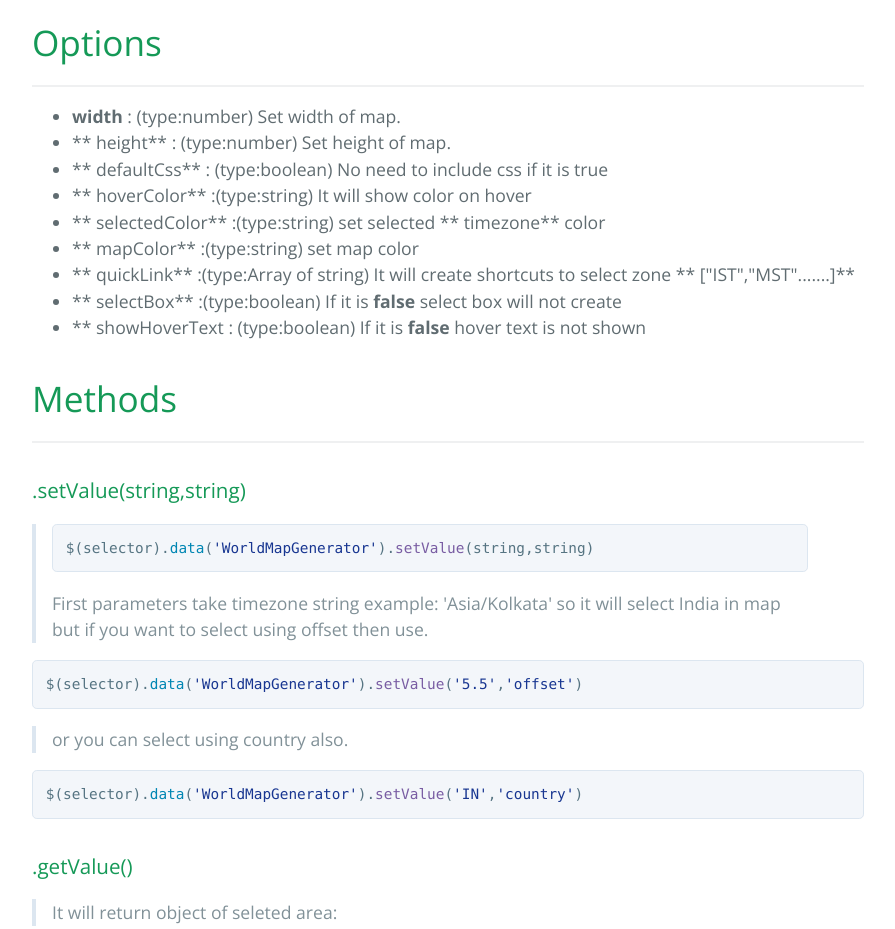
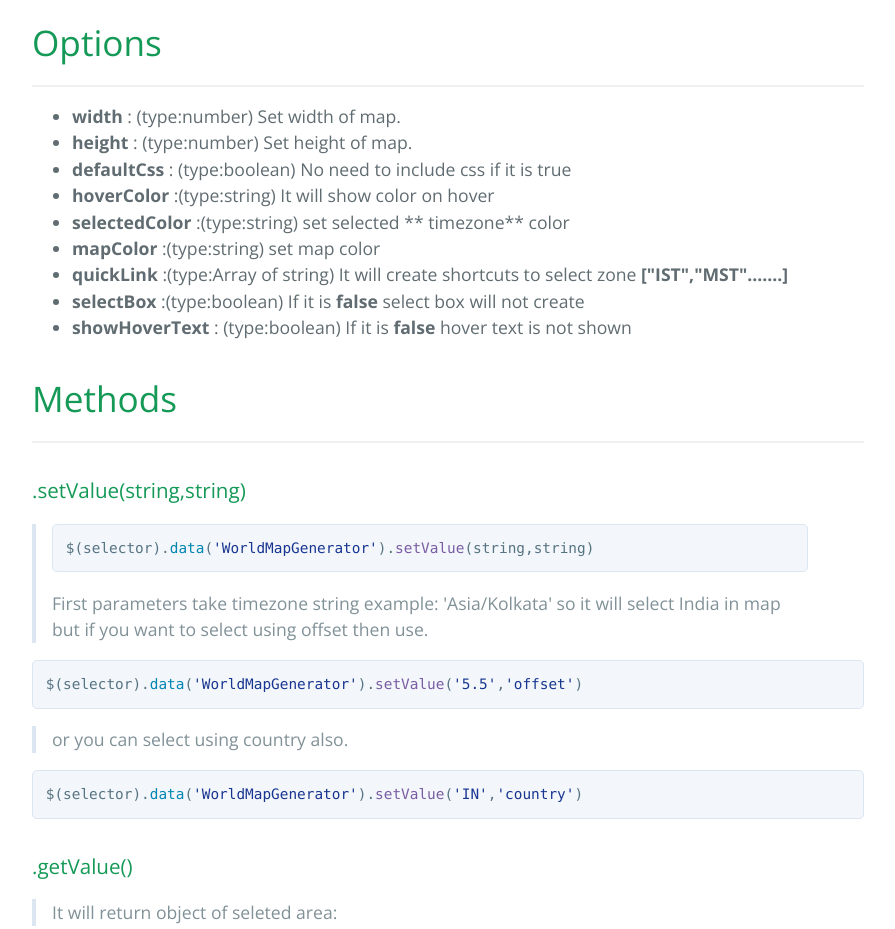
Before and after one commit to kevalbhatt/timezone-picker, a plain HTML site: page index.html in a window 1280 px wide. Shown: the part 1720-2649 px from the top of the page, without its empty margins (192-1087 px from the left). Drawn offline with nearby package versions, Linux system fonts and the light colour scheme.

```diff
--- a/index.html
+++ b/index.html
@@ -75,14 +75,22 @@
 <ul>
 <li>
 <strong>width</strong> : (type:number) Set width of map.</li>
-<li>** height** : (type:number) Set height of map.</li>
-<li>** defaultCss** : (type:boolean)  No need to include css if it is true</li>
-<li>** hoverColor** :(type:string) It will show color on hover </li>
-<li>** selectedColor** :(type:string) set selected ** timezone**  color</li>
-<li>** mapColor** :(type:string) set map color</li>
-<li>** quickLink** :(type:Array of string) It will create shortcuts to select zone ** ["IST","MST".......]** </li>
-<li>** selectBox** :(type:boolean) If it is <strong>false</strong> select box will not create</li>
-<li>** showHoverText : (type:boolean)  If it is <strong>false</strong> hover text is not shown</li>
+<li>
+<strong>height</strong> : (type:number) Set height of map.</li>
+<li>
+<strong>defaultCss</strong> : (type:boolean)  No need to include css if it is true</li>
+<li>
+<strong>hoverColor</strong> :(type:string) It will show color on hover </li>
+<li>
+<strong>selectedColor</strong> :(type:string) set selected ** timezone**  color</li>
+<li>
+<strong>mapColor</strong> :(type:string) set map color</li>
+<li>
+<strong>quickLink</strong> :(type:Array of string) It will create shortcuts to select zone <strong>["IST","MST".......]</strong> </li>
+<li>
+<strong>selectBox</strong> :(type:boolean) If it is <strong>false</strong> select box will not create</li>
+<li>
+<strong>showHoverText</strong>  : (type:boolean)  If it is <strong>false</strong> hover text is not shown</li>
 </ul>
 
 <h1>
```
Also changed, not shown: params.json (+1 -1 lines).
